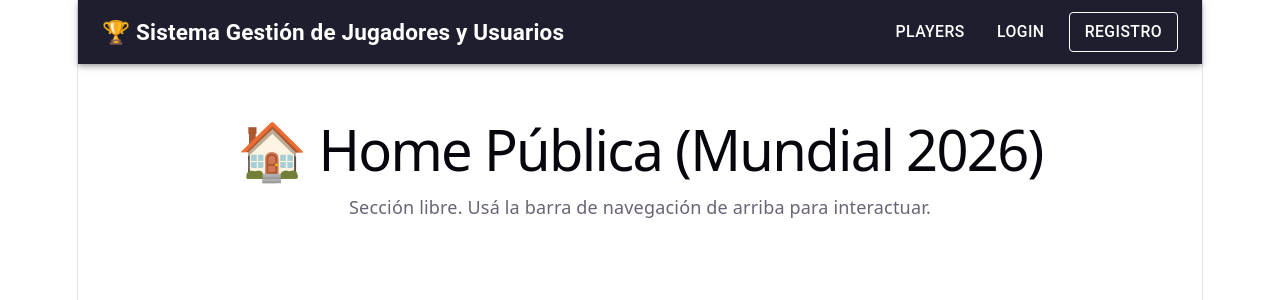
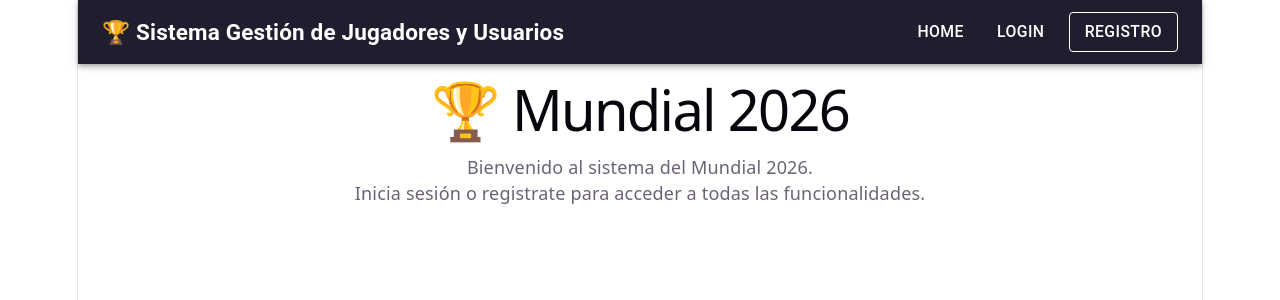
Before and after one commit to rubenledesma10/app-mundial, a React app in the folder frontend/: page / in a window 1280 px wide. Shown: the top 300 px of the page. Built offline with nearby package versions, Linux system fonts and the light colour scheme; the HTML template or start-up script is replaced by a standard one.

Commit message:
C:\Users\roman\OneDrive\Desktop\PARCIAL PROGRAMACION 3\app-mundial

```diff
--- a/frontend/src/App.jsx
+++ b/frontend/src/App.jsx
@@ -8,13 +8,8 @@ import Registro from './pages/Registro';
 import AdminDashboard from './pages/AdminDashboard';
 import AdminRegistro from './pages/AdminRegistro';
 import AdminEditarUsuario from './pages/AdminEditarUsuario';
-
-const Home = () => (
-  <div style={{ padding: '40px', textAlign: 'center' }}>
-    <h1>🏠 Home Pública (Mundial 2026)</h1>
-    <p>Sección libre. Usá la barra de navegación de arriba para interactuar.</p>
-  </div>
-);
+import HomePublic from './pages/HomePublic';
+import HomePrivate from './pages/HomePrivate';
 
 function App() {
   return (
@@ -25,9 +20,14 @@ function App() {
         <Routes>
           {/* rutas publicas */}
           <Route path="/players" element={<Players />} />
-          <Route path="/" element={<Home />} />
+          <Route path="/" element={<HomePublic />} />
           <Route path="/login" element={<Login />} />
           <Route path="/register" element={<Registro />} />
+
+          {/* Privadas para cualquier usuario autenticado */}
+          <Route element={<ProtectedRoute />}>
+            <Route path="/home" element={<HomePrivate />} />
+          </Route>
 
           {/* rutas privadas, solo para admin */}
           <Route element={<ProtectedRoute allowedRoles={['admin']} />}>
--- a/frontend/src/components/Navbar.jsx
+++ b/frontend/src/components/Navbar.jsx
@@ -25,8 +25,8 @@ const Navbar = () => {
 
         <Box sx={{ display: 'flex', gap: 2, alignItems: 'center' }}>
           {/* Botón siempre visible */}
-          <Button color="inherit" component={Link} to="/">
-            Players
+          <Button color="inherit" component={Link} to={token ? '/home' : '/'}>
+            Home
           </Button>
 
           {/*  NO LOGUEADO */}
--- /dev/null
+++ b/frontend/src/pages/HomePrivate.jsx
@@ -0,0 +1,15 @@
+import { useAuth } from '../hooks/useAuth';
+
+function HomePrivate() {
+  const { user } = useAuth();
+
+  return (
+    <>
+      <h1>Bienvenido</h1>
+
+      <p>Has iniciado sesión correctamente.</p>
+    </>
+  );
+}
+
+export default HomePrivate;
--- /dev/null
+++ b/frontend/src/pages/HomePublic.jsx
@@ -0,0 +1,15 @@
+function HomePublic() {
+  return (
+    <>
+      <h1>🏆 Mundial 2026</h1>
+
+      <p>Bienvenido al sistema del Mundial 2026.</p>
+
+      <p>
+        Inicia sesión o registrate para acceder a todas las funcionalidades.
+      </p>
+    </>
+  );
+}
+
+export default HomePublic;
--- a/frontend/src/pages/Login.jsx
+++ b/frontend/src/pages/Login.jsx
@@ -10,7 +10,7 @@ import {
   TextField,
   Button,
   Alert,
-  CircularProgress
+  CircularProgress,
 } from '@mui/material';
 
 const Login = () => {
@@ -33,20 +33,27 @@ const Login = () => {
 
     try {
       setLoading(true);
-            const response = await axios.post('http://localhost:5000/api/auth/login', { //apunta al endponint del back para iniciar sesion
+
+      const response = await axios.post(
+        'http://localhost:5000/api/auth/login',
+        {
           email: email,
-                password: password
-            });
+          password: password,
+        },
+      );
 
       const { token, user } = response.data;
 
+      login(token, user);
 
-            login(token, user); //guardamos la informacion
-
-            navigate('/admin', { replace: true }); //podemos acceder
-
-        } catch (err) { //capturamos el erro del back
-            const msgError = err.response?.data?.message || 'Error al conectar con el servidor';
+      if (user.rol === 'admin') {
+        navigate('/admin', { replace: true });
+      } else {
+        navigate('/home', { replace: true });
+      }
+    } catch (err) {
+      const msgError =
+        err.response?.data?.message || 'Error al conectar con el servidor';
       setError(msgError);
     } finally {
       setLoading(false);
@@ -64,17 +71,29 @@ const Login = () => {
           padding: 4,
           boxShadow: 3,
           borderRadius: 2,
-                    backgroundColor: '#fff' // Contenedor blanco estético
+          backgroundColor: '#fff', // Contenedor blanco estético
         }}
       >
-                <Typography component="h1" variant="h5" sx={{ color: '#1976d2', mb: 2, fontWeight: 'bold' }}>
+        <Typography
+          component="h1"
+          variant="h5"
+          sx={{ color: '#1976d2', mb: 2, fontWeight: 'bold' }}
+        >
           🔐 Iniciar Sesión
         </Typography>
 
         {/* Alerta de error de Material UI */}
-                {error && <Alert severity="error" sx={{ width: '100%', mb: 2 }}>{error}</Alert>}
+        {error && (
+          <Alert severity="error" sx={{ width: '100%', mb: 2 }}>
+            {error}
+          </Alert>
+        )}
 
-                <Box component="form" onSubmit={handleSubmit} sx={{ mt: 1, width: '100%' }}>
+        <Box
+          component="form"
+          onSubmit={handleSubmit}
+          sx={{ mt: 1, width: '100%' }}
+        >
           <TextField
             margin="normal"
             required
@@ -103,10 +122,20 @@ const Login = () => {
             fullWidth
             variant="contained"
             disabled={loading}
-                        sx={{ mt: 3, mb: 2, padding: '12px', fontWeight: 'bold', fontSize: '16px' }}
+            sx={{
+              mt: 3,
+              mb: 2,
+              padding: '12px',
+              fontWeight: 'bold',
+              fontSize: '16px',
+            }}
           >
             {/* Si está cargando, muestra un rulo de carga animado */}
-                        {loading ? <CircularProgress size={24} color="inherit" /> : 'Entrar'}
+            {loading ? (
+              <CircularProgress size={24} color="inherit" />
+            ) : (
+              'Entrar'
+            )}
           </Button>
         </Box>
       </Box>
```
Also changed, not shown: frontend/src/pages/Home.jsx (deleted, +0 -10 lines). Lines whose indentation alone changed are shown as unchanged.
